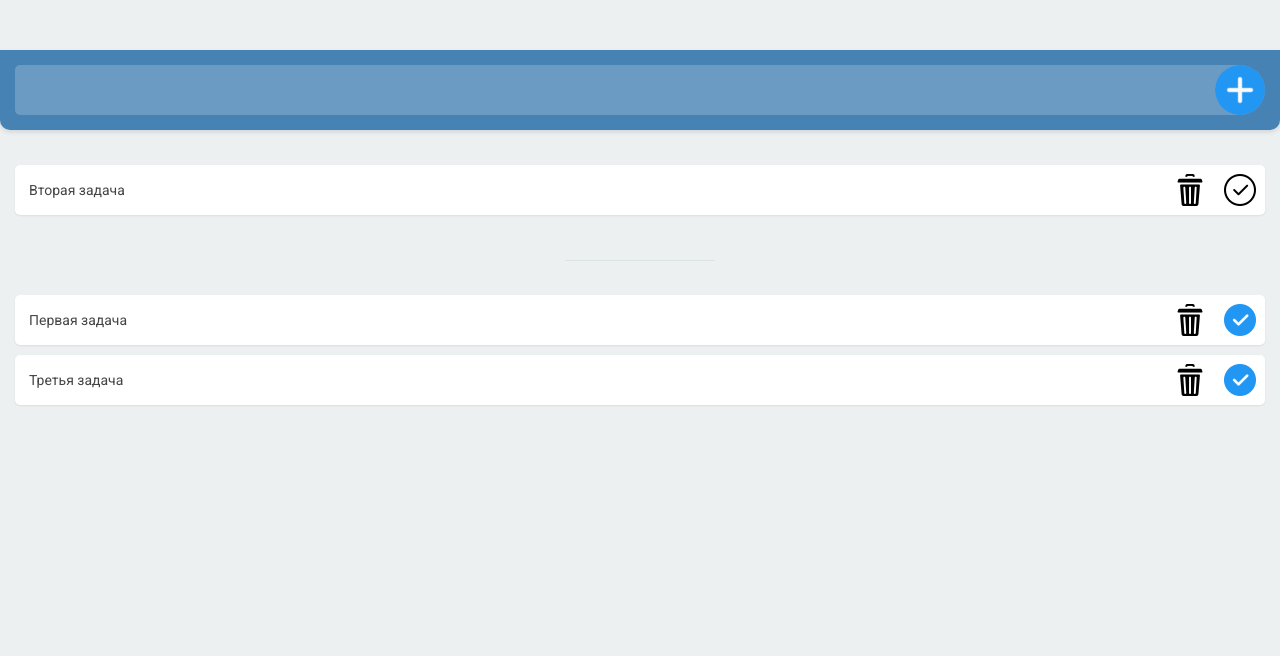
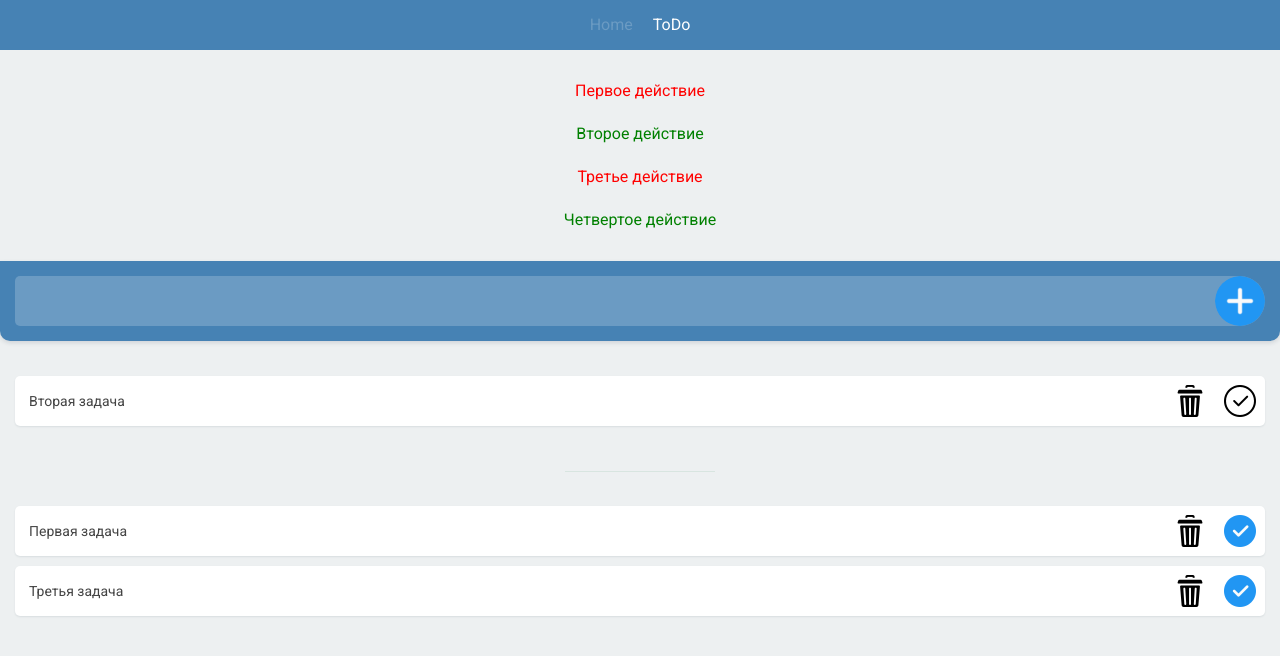
Before and after one commit to ruuuu/ToDolist_React, a React (Create React App) app: page /list in a window 1280 px wide. Shown: the top 656 px of the page. Built offline with nearby package versions, Linux system fonts and the light colour scheme.

Commit message:
Add files via upload

```diff
--- a/src/components/Form/Form.tsx
+++ b/src/components/Form/Form.tsx
@@ -11,7 +11,8 @@ export const Form = (props: { createNewToDo: Function }) => {
 
 
 
-  const formSubmit = () => {
+  const formSubmit = (evt: React.SyntheticEvent) => {
+    evt.preventDefault()
     if(text){
       props.createNewToDo(text)
       setText('')
--- a/src/components/Header/Header.tsx
+++ b/src/components/Header/Header.tsx
@@ -13,8 +13,8 @@ export const Header = () => {
     <header className={classes.header}>
         <div className={classes.container}>
                                       {/* {`${classes.link} ${classes.active}`} */}
-            <NavLink to="/" className={getActiveClass}> Home </NavLink>
-            <NavLink to="/todo" className={getActiveClass}> ToDo </NavLink>
+            <NavLink to="/list" className={getActiveClass}> Home </NavLink>
+            <NavLink to="/" className={getActiveClass}> ToDo </NavLink>
         </div>
     </header>
   )
--- a/src/index.tsx
+++ b/src/index.tsx
@@ -4,59 +4,19 @@ import { BrowserRouter, createBrowserRouter, Route, RouterProvider, Routes } fro
 import './assets/scss/normalize.scss';
 import './assets/scss/style.scss';
 import { ToDoListPage } from './pages/ToDoListPage';
-import { HomePage } from './pages/HomePage';
 import { Header } from './components/Header/Header';
 import { ToDo } from './models/todo-item';
 import { NotFound } from './pages/404';
-import { ItemDescription } from './pages/ItemDescription';
+import { ViewListItem } from './pages/ViewListItem';
 import { Layout } from './layouts/Layout';
+import { router } from './router';
 
 
 
 
-const todos: ToDo[] = [     // массив элементов типа ToDo
-  {
-    id: 0,
-    text: 'Первое действие',
-    isDone: false
-  },
-  {
-    id: 1,
-    text: 'Второе действие',
-    isDone: true
-  },
-  {
-    id: 2,
-    text: 'Третье действие',
-    isDone: false
-  },
-  {
-    id: 3,
-    text: 'Четвертое действие',
-    isDone: true
-  }
-];
 
 
 
-
-// Для ногово синтакисиса роутинга:
-const router = createBrowserRouter([
-  {
-    path: "/",
-    element: <Layout />,
-    errorElement: <NotFound />,
-    children: [       // дочерние элементы будут рендерится на место <Outlet />
-      { path: "/", element: <HomePage todos={todos} /> },
-      { path: "/todo", element: <ToDoListPage /> },
-      { path: "/list/:id", element: <ItemDescription  todos={todos} /> },
-    ]
-  },
-  {
-    path: '*',
-    element: <NotFound />
-  }
-], { basename: '/app/'});  //  basename добавляем чтобы можно было вылодить на GithabPages(тк там есть кроме домена и поддомен /app/)
 
 
 
@@ -67,6 +27,8 @@ const root = ReactDOM.createRoot(
 );
 
 
+
+
 root.render(
   <React.StrictMode>
     <RouterProvider  router={router} />
@@ -74,7 +36,7 @@ root.render(
     {/* <BrowserRouter>
     <Header />
       <Routes>
-        <Route path="/" element={<HomePage todos={todos}  />} />
+        <Route path="/" element={<ViewListPage todos={todos}  />} />
         <Route path="/list/:id" element={<ItemDescription  todos={todos} />} />        динамический роутинг
         <Route path="/todo" element={<ToDoListPage />} />
         <Route path="*" element={<NotFound />} />
--- a/src/layouts/Layout.tsx
+++ b/src/layouts/Layout.tsx
@@ -9,7 +9,7 @@ export const Layout = () => {
   return (
     <>
       <Header />   {/* общий компонент всех страниц */}
-      <Outlet />   {/* место куда будут рендериться компонеты */}
+      <Outlet />   {/* место куда будут рендериться компонеты ToDolistPage или ViewList или ViewListItem в зависимости от роутинга */}
     </>
   )
 };
--- /dev/null
+++ b/src/pages/ViewList.tsx
@@ -0,0 +1,27 @@
+import { ToDo } from "../models/todo-item"
+import { ListItem } from "../components/ListItem/ListItem"
+
+
+
+interface ComponentProps {
+   todos: ToDo[]
+}
+
+
+
+//                     вместо props декмпозируя можно писать{ todos },  вместо { todos: ToDo [] } можно писать ComponentProps
+export const ViewList = (props: ComponentProps) => {
+
+  return (
+    // React Fragment
+    <div className="container">
+      {
+        props.todos.map((item: ToDo) => {
+          return (
+            <ListItem  todo={item}  key={item.id} />
+          )
+        })
+      }
+    </div>
+  )
+}
--- /dev/null
+++ b/src/pages/ViewListItem.tsx
@@ -0,0 +1,45 @@
+import { useEffect, useState } from "react"
+import { ToDo } from "../models/todo-item"
+import { useNavigate, useParams } from "react-router-dom"
+
+
+
+
+interface ComponentProps {
+   todos: ToDo[]
+}
+
+
+
+//                                    { todos: ToDo [] }
+export const ViewListItem = (props: ComponentProps) => {
+
+
+  const { id } = useParams()                  // достает динамические паратмеры из ула страницы (это id из урла старницы path="/list/:id" (из роутинга index.tsx))
+  const navigate = useNavigate()              // хук котрый переводит страницу на др урл
+  const [ todo, setTodo ] = useState<ToDo>()
+
+
+
+
+  useEffect(() => {                     // хук будет вызван во время инициализации и монтирования этого компонента
+    const searchTodo = props.todos.find((item) => item.id === Number(id))
+
+    if(searchTodo){
+      setTodo(searchTodo)               // т е todo = searchTodo
+    }else{
+      navigate('/404')                   // ведет на '/404'
+    }
+  }, [props.todos, id, navigate]); // отрабоатает мин 1 раз при загрузке страницы и когда измениится хотя бы один парамтер из массива
+// при изменении props.todos, id, navigate  будет перерисовываться этот компонент(если мы еще будем на этой странице)
+
+
+
+
+
+  return (
+    <div className="container">
+      <h1> {todo?.text} </h1>
+    </div>
+  )
+}
--- /dev/null
+++ b/src/router.tsx
@@ -0,0 +1,54 @@
+import { createBrowserRouter } from "react-router-dom";
+import { Layout } from "./layouts/Layout";
+import { NotFound } from "./pages/404";
+import { ViewList } from "./pages/ViewList";
+import { ToDoListPage } from "./pages/ToDoListPage";
+import { ViewListItem } from "./pages/ViewListItem";
+import { ToDo } from "./models/todo-item";
+
+
+
+
+const todos: ToDo[] = [     // массив элементов типа ToDo
+  {
+    id: 0,
+    text: 'Первое действие',
+    isDone: false
+  },
+  {
+    id: 1,
+    text: 'Второе действие',
+    isDone: true
+  },
+  {
+    id: 2,
+    text: 'Третье действие',
+    isDone: false
+  },
+  {
+    id: 3,
+    text: 'Четвертое действие',
+    isDone: true
+  }
+];
+
+
+
+
+// Для нового синтаксиса роутинга:
+export const router = createBrowserRouter([
+  {
+    path: "/",
+    element: <Layout />,
+    errorElement: <NotFound />,
+    children: [       // на дочерних роутах дочерние элементы будут рендерится вместо <Outlet /> (Layout.tsx)
+      { path: "/", element: <ToDoListPage />  },
+      { path: "/list", element: <ViewList todos={todos} /> },
+      { path: "/list/:id", element: <ViewListItem  todos={todos} /> }
+    ]
+  },
+  {
+    path: '*',
+    element: <NotFound />
+  }
+],); //{ basename: '/app/'}  //  basename добавляем чтобы можно было вылодить на GithabPages(тк там есть кроме домена и поддомен /app/)
```
